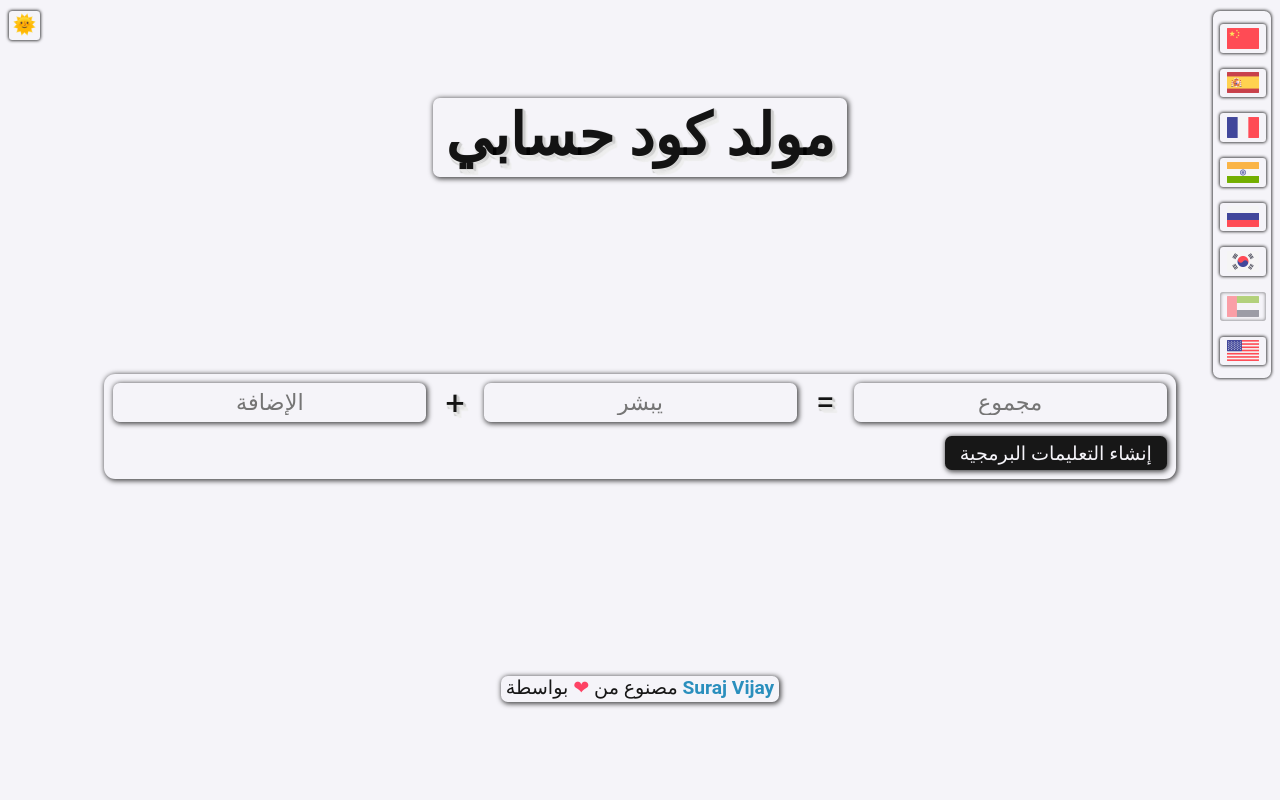
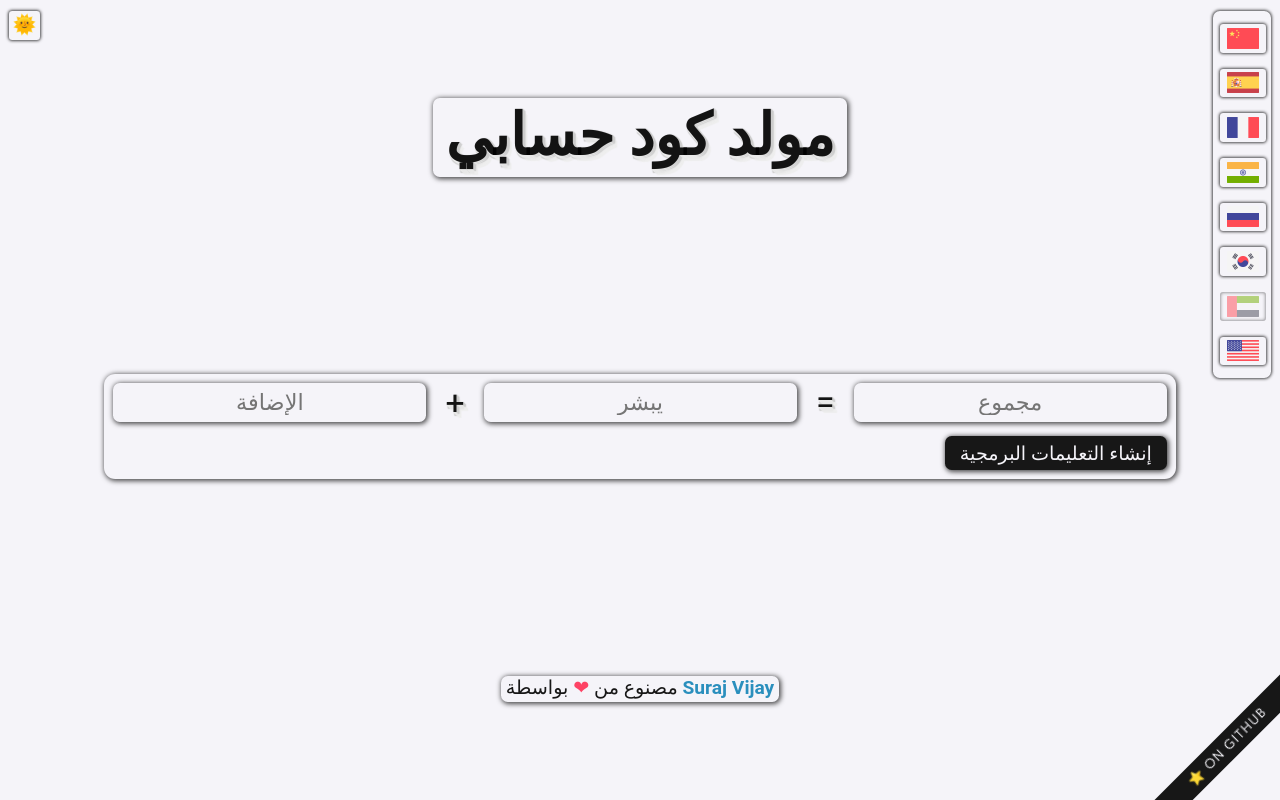
Before and after one commit to its-me-sv/crypt-arithmetic-code-generator, a React (Create React App) app: page / in a window 1280 px wide. Built offline with nearby package versions, Linux system fonts and the light colour scheme.

Commit message:
star on github button

```diff
--- a/src/app.tsx
+++ b/src/app.tsx
@@ -9,6 +9,7 @@ import ThemeButton from './components/theme-button';
 import Controls from './components/controls';
 import Country from './components/country';
 import Footer from './components/footer';
+import Star from './components/star';
 
 interface AppProps {}
 
@@ -21,6 +22,7 @@ const App: React.FC<AppProps> = () => {
       <Country />
       <Controls />
       <Footer />
+      <Star />
     </AppContainer>
   );
 };
--- /dev/null
+++ b/src/components/star/index.tsx
@@ -0,0 +1,23 @@
+import React from "react";
+
+import {StarContainer} from './styles';
+
+import {useThemeContext} from '../../contexts/theme.context';
+
+interface StarProps {}
+
+const Star: React.FC<StarProps> = () => {
+  const {dark} = useThemeContext();
+  return (
+    <StarContainer
+      dark={dark}
+      href="https://github.com/its-me-sv/crypt-arithmetic-code-generator"
+      target="_blank"
+      rel="noreferrer"
+    >
+      ⭐ on GitHub
+    </StarContainer>
+  );
+};
+
+export default Star;
--- /dev/null
+++ b/src/components/star/styles.tsx
@@ -0,0 +1,25 @@
+import styled from "styled-components";
+
+export const StarContainer = styled.a<{ dark?: boolean }>`
+  line-height: 1.15;
+  font-family: geomanist-regular;
+  display: block;
+  position: fixed;
+  bottom: 3em;
+  right: -6.5em;
+  padding: 0.42em;
+  width: 20em;
+  text-align: center;
+  text-transform: uppercase;
+  font-size: 0.84em;
+  letter-spacing: 1.4px;
+  text-decoration: none;
+  transform: rotate(-45deg);
+  transform-origin: 50% 50%;
+  background-color: #171717;
+  color: #f5f4f9;
+  ${(props) => props.dark && `
+    background-color: #f5f4f9;
+    color: #171717;
+  `}
+`;
```
